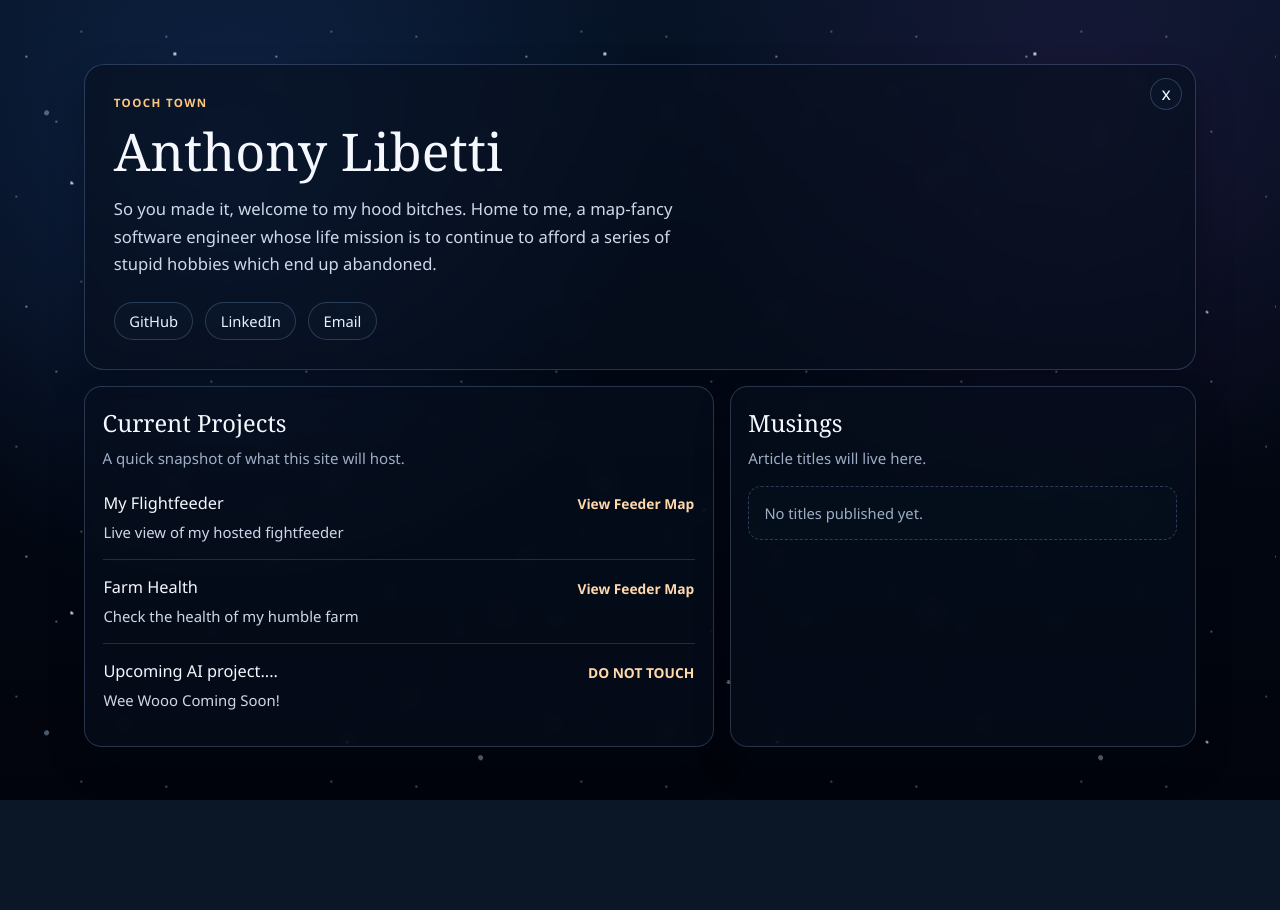
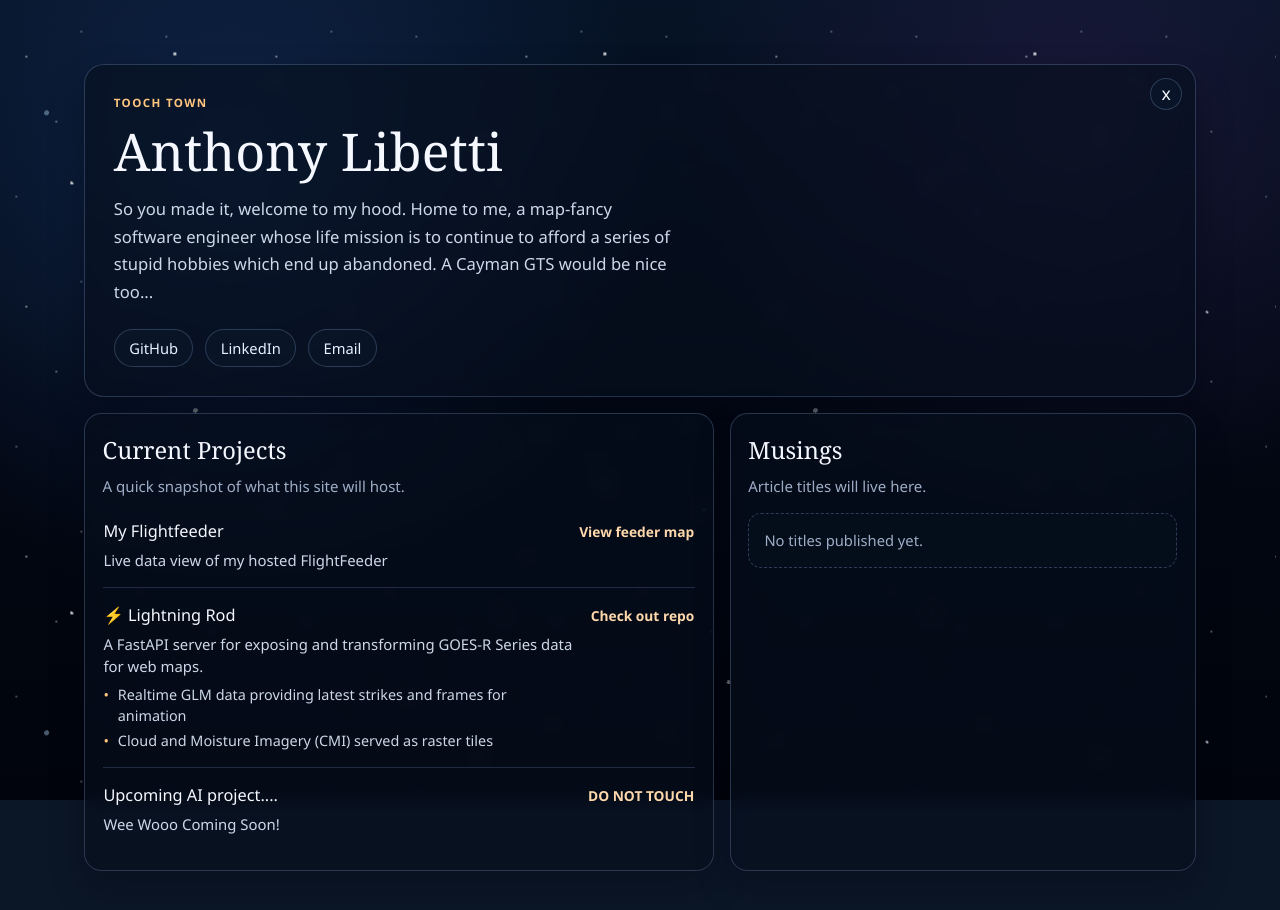
Before and after one commit to Libetti/tooch-town, a SvelteKit app: page / in a window 1280 px wide. Shown: the top 910 px of the page. Before the commit the page ends 835 px from the top, so only its background shows below. Built offline with nearby package versions, Linux system fonts and the light colour scheme; no server answers.

Commit message:
Remove bitch from header(nice), clean up project list

```diff
--- a/src/routes/+page.svelte
+++ b/src/routes/+page.svelte
@@ -202,15 +202,19 @@
 	const projects = [
 		{
 			name: 'My Flightfeeder',
-			description: 'Live view of my hosted fightfeeder',
+			description: 'Live data view of my hosted FlightFeeder',
 			href: '/feeder',
-			label: 'View Feeder Map'
+			label: 'View feeder map'
 		},
 		{
-			name: 'Farm Health',
-			description: 'Check the health of my humble farm',
-			href: '/feeder',
-			label: 'View Feeder Map'
+			name: '⚡ Lightning Rod',
+			description: 'A FastAPI server for exposing and transforming GOES-R Series data for web maps.',
+			includes: [
+				'Realtime GLM data providing latest strikes and frames for animation',
+				'Cloud and Moisture Imagery (CMI) served as raster tiles'
+			],
+			href: 'https://github.com/Libetti/lightning-rod',
+			label: 'Check out repo'
 		},
 		{
 			name: 'Upcoming AI project....',
@@ -374,8 +378,8 @@
 			<p class="eyebrow">Tooch Town</p>
 			<h1 id="about-title">Anthony Libetti</h1>
 			<p class="intro">
-				So you made it, welcome to my hood bitches. Home to me, a map-fancy software engineer whose
-				life mission is to continue to afford a series of stupid hobbies which end up abandoned.
+				So you made it, welcome to my hood. Home to me, a map-fancy software engineer whose
+				life mission is to continue to afford a series of stupid hobbies which end up abandoned. A Cayman GTS would be nice too...
 			</p>
 			<div class="links" aria-label="profile links">
 				<a href="https://github.com/libetti" target="_blank" rel="noreferrer">GitHub</a>
@@ -396,9 +400,16 @@
 							<div>
 								<h3>{project.name}</h3>
 								<p>{project.description}</p>
+								{#if project.includes}
+									<ul class="project-includes">
+										{#each project.includes as include}
+											<li>{include}</li>
+										{/each}
+									</ul>
+								{/if}
 							</div>
 							<!-- eslint-disable-next-line svelte/no-navigation-without-resolve -->
-							<a href={project.href}>{project.label}</a>
+							<a target="_blank" href={project.href}>{project.label}</a>
 						</li>
 					{/each}
 				</ul>
@@ -718,6 +729,31 @@
 		color: var(--body);
 	}
 
+	.project-includes {
+		margin: 0.35rem 0 0;
+		padding: 0;
+		list-style: none;
+		color: var(--body);
+		font-size: 0.9rem;
+		line-height: 1.5;
+	}
+
+	.project-includes li {
+		position: relative;
+		padding-left: 0.9rem;
+	}
+
+	.project-includes li::before {
+		content: '•';
+		position: absolute;
+		left: 0;
+		color: var(--accent);
+	}
+
+	.project-includes li + li {
+		margin-top: 0.2rem;
+	}
+
 	.project-item a {
 		width: fit-content;
 		font-size: 0.86rem;
```
